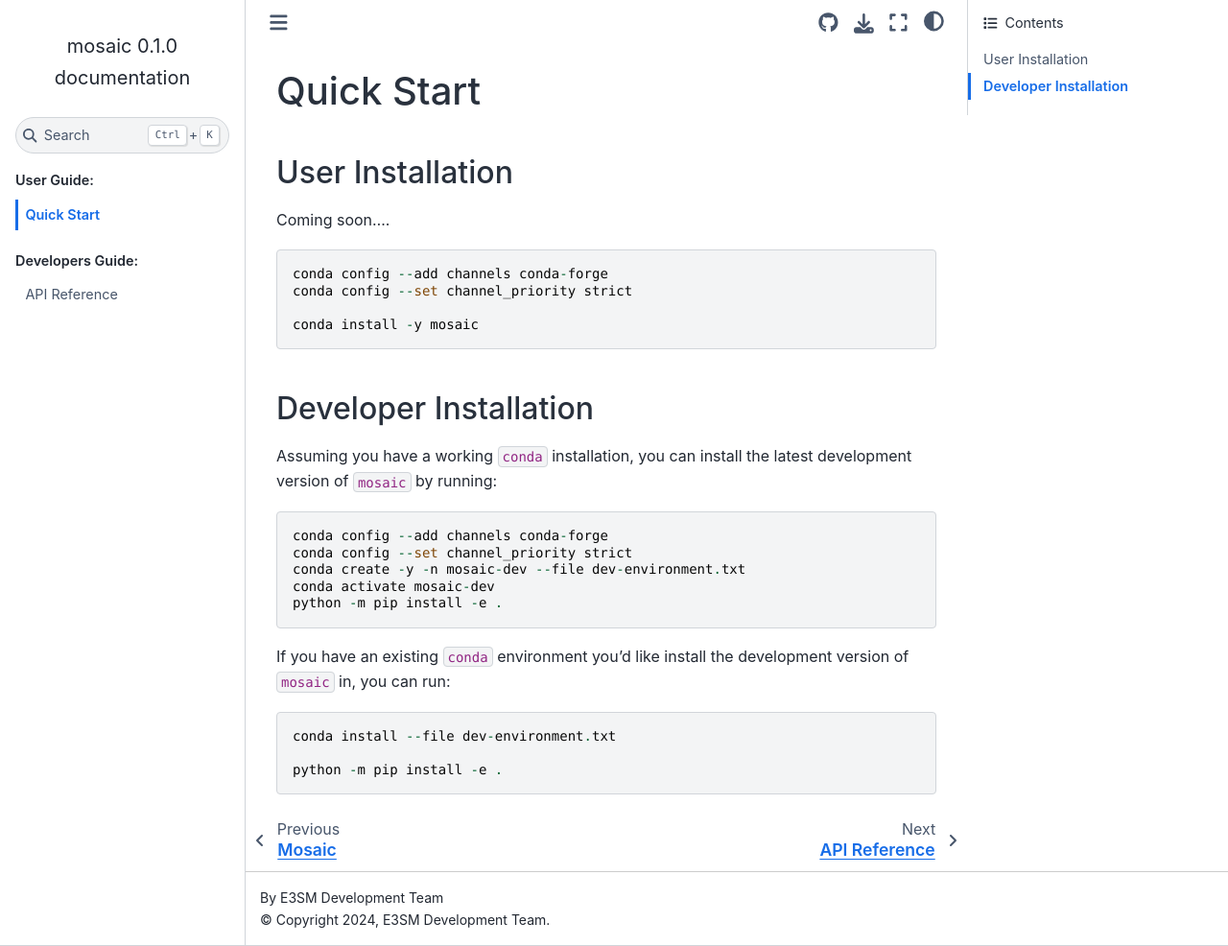
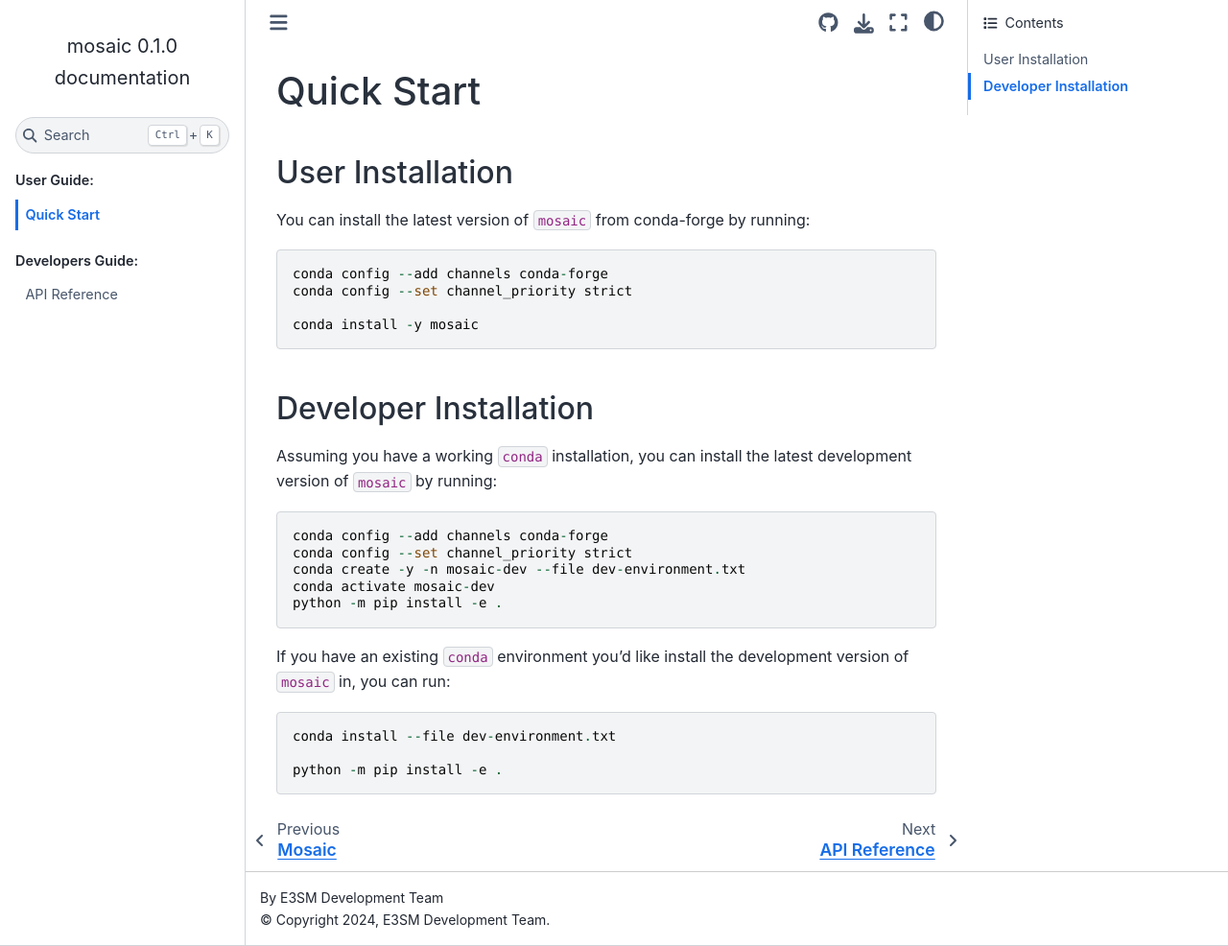
Before and after one commit to E3SM-Project/mosaic, a Sphinx documentation site: the page built from docs/user_guide/quick_start.md, in a window 1280 px wide and 986 px high. Shown: the whole window at 96% size. Built offline with Sphinx 7.4.7 and the Sphinx Book theme 1.1.4, drawn with Linux system fonts in a browser that asks for light colours.

Commit message:
conda forge release install instructions

````diff
--- a/docs/user_guide/quick_start.md
+++ b/docs/user_guide/quick_start.md
@@ -3,7 +3,7 @@
 
 ## User Installation
 
-Coming soon....
+You can install the latest version of `mosaic` from conda-forge by running:
 ```
 conda config --add channels conda-forge
 conda config --set channel_priority strict
````
